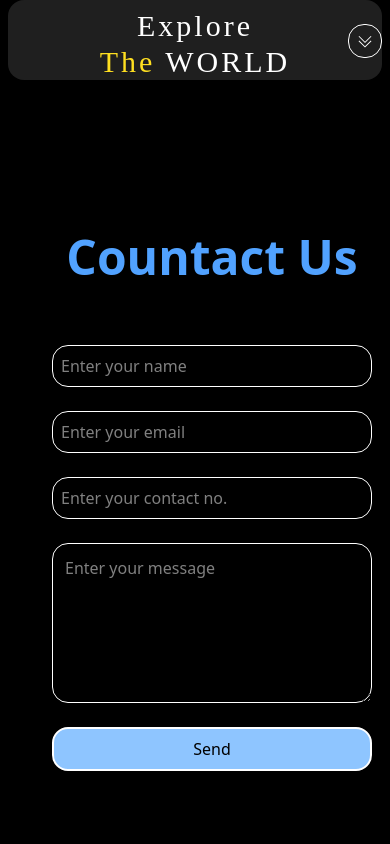
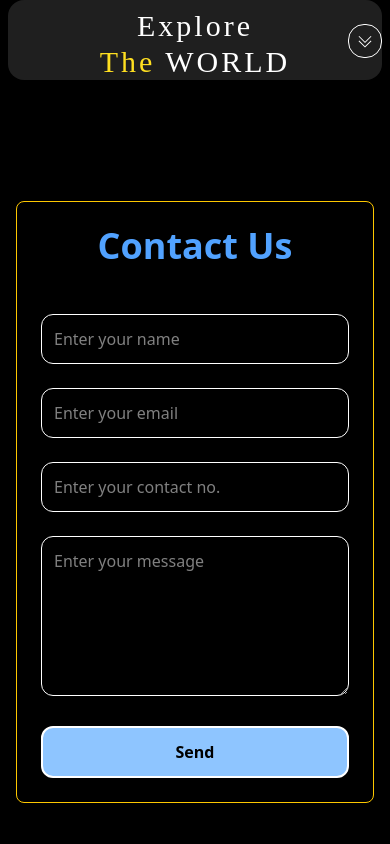
Before and after one commit to abhas20/WorldAngel, a React (Vite) app in the folder frontend_country/: page /contact in a window 390 px wide. Shown: the top 844 px of the page. Built offline with nearby package versions, Linux system fonts and the light colour scheme; no server answers.

Commit message:
made responsive

```diff
--- a/frontend_country/src/components/layout/CountryDetail.jsx
+++ b/frontend_country/src/components/layout/CountryDetail.jsx
@@ -45,7 +45,7 @@ export default function CountryDetail() {
                   );
                   })}</p>
                 <p><span className='font-bold text-gray-300'>Languages: </span>{Object.keys(country.languages).map((key)=>country.languages[key]).join(" ,")}</p>
-                <p><span className='font-bold text-gray-300'>Location: </span>{country.maps.googleMaps}</p>
+                <p><span className='font-bold text-gray-300'>Location: </span><NavLink to={country.maps.googleMaps}>{country.maps.googleMaps}</NavLink></p>
                 <NavLink to={"/country"}><button className='border-2 font-bold absolute right-10 text-black bg-white border-blue-600 p-1.5 rounded-2xl'>Go Back</button></NavLink>
                 </div>
                 </div>
--- a/frontend_country/src/components/ui/ImgDropdown.jsx
+++ b/frontend_country/src/components/ui/ImgDropdown.jsx
@@ -34,7 +34,7 @@ export default function ImgDropdown({logoutUser}) {
           {open && (
             <ul className="absolute right-0 mt-2 w-40 bg-black  rounded shadow-md z-50">
               <li className="flex justify-end cursor-pointer" onClick={handleAvatarClick}><IoIosClose/></li>
-              <NavLink to="/profile"><li className="px-4 py-2 hover:underline underline-offset-2 hover:text-amber-500 cursor-pointer">
+              <NavLink to="/profile" onClick={handleAvatarClick}><li className="px-4 py-2 hover:underline underline-offset-2 hover:text-amber-500 cursor-pointer">
                 Profile
               </li>
               </NavLink>
--- a/frontend_country/src/pages/Contact.jsx
+++ b/frontend_country/src/pages/Contact.jsx
@@ -9,16 +9,58 @@ export default function Contact() {
        toast.info("Message sent successfully")
   }
   return (
-    <section className='bg-black text-white p-10 m-auto space-y-2.5  flex flex-col justify-center items-center h-screen '>
-      <form action={formSubmit} className=' m-auto [&_input]:border border-white space-y-6 p-3 [&_input]:p-2 '>
-      <h2 className='text-5xl text-blue-400 pb-10 font-bold text-center'>Countact Us</h2>
-        <input type='text' className='block rounded-2xl w-80' required autoComplete='off' autoCapitalize='on'placeholder='Enter your name' name='username'/>
-        <input type='email' className='block rounded-2xl w-80' required autoComplete='off' autoCapitalize='on'placeholder='Enter your email' name='email'/>
-        <input type='text' className='block rounded-2xl w-80' required autoComplete='off' autoCapitalize='on'placeholder='Enter your contact no.' name='contact'/>
-        <textarea name="message" className='block border p-3 border-white h-40 w-80 rounded-2xl' placeholder='Enter your message'></textarea>
-        <button type='submit' className='rounded-2xl text-black hover:bg-gray-400 bg-blue-300 left-1/2 w-80 p-2 border-2 border-white text-center' >Send</button>
-      </form>
+  <section className="bg-black text-white px-4 py-10 flex justify-center items-center min-h-screen">
+    <form
+      action={formSubmit}
+      className="w-full max-w-md bg-black space-y-6 p-6 border border-yellow-400 rounded-lg"
+    >
+      <h2 className="text-4xl sm:text-5xl text-blue-400 font-bold text-center pb-6">
+        Contact Us
+      </h2>
 
-    </section>
-  )
+      <input
+        type="text"
+        name="username"
+        placeholder="Enter your name"
+        autoComplete="off"
+        autoCapitalize="on"
+        required
+        className="w-full p-3 rounded-xl border border-white bg-transparent"
+      />
+
+      <input
+        type="email"
+        name="email"
+        placeholder="Enter your email"
+        autoComplete="off"
+        autoCapitalize="on"
+        required
+        className="w-full p-3 rounded-xl border border-white bg-transparent"
+      />
+
+      <input
+        type="text"
+        name="contact"
+        placeholder="Enter your contact no."
+        autoComplete="off"
+        autoCapitalize="on"
+        required
+        className="w-full p-3 rounded-xl border border-white bg-transparent"
+      />
+
+      <textarea
+        name="message"
+        placeholder="Enter your message"
+        className="w-full p-3 h-40 rounded-xl border border-white bg-transparent"
+      ></textarea>
+
+      <button
+        type="submit"
+        className="w-full p-3 rounded-xl bg-blue-300 hover:bg-gray-400 text-black font-semibold border-2 border-white transition duration-300"
+      >
+        Send
+      </button>
+    </form>
+  </section>
+);
 }
--- a/frontend_country/src/pages/login.jsx
+++ b/frontend_country/src/pages/login.jsx
@@ -1,15 +1,15 @@
-import React, { useEffect, useRef } from 'react'
+import React, { useEffect, useRef, useState } from 'react'
 import { NavLink, useNavigate } from 'react-router-dom'
 import { login } from '../api/authApi';
 import useAuth from '../auth/hooks/useAuth';
 import { toast } from 'react-toastify';
+import Loader from '../components/ui/Loader';
 
 export default function Login() {
 
     const formRef=useRef(null);
-    const errRef=useRef();
 
-
+    const [isLoading,setLoading]=useState(false);
     const {setAuth,fetchUser}=useAuth();
 
     const loginUser= async (data)=>{
@@ -28,11 +28,12 @@ export default function Login() {
       const formData = new FormData(formRef.current);
       const filled = Object.fromEntries(formData.entries());
       const response = await loginUser(filled);
+      setLoading(true)
 
 
       if (response.status === 200) {
         const {user,refreshToken ,accessToken}=response.data.message
-        console.log(response.data)
+        // console.log(response.data)
         setAuth({accessToken,refreshToken,user})
         await fetchUser();
         navigate("/");
@@ -47,22 +48,53 @@ export default function Login() {
       console.error("Login error:", error);
       toast.error("Login failed. Please try again.");
     }
+    finally{
+      setLoading(false);
+    }
   };
 
-  return (
-      <form onSubmit={formSubmit} ref ={formRef}>
-        <div className='flex h-screen bg-black text-white'>
-          <div className='bg-gray-800 flex flex-col justify-center p-20 items-center m-auto gap-3 border rounded-2xl border-amber-300'>
-          <h1 className='text-3xl font-bold'>Login</h1>
-          <input  type="text" placeholder='Username' name='username' className='border border-gray-300 p-2 rounded-md mt-4' required/>
-          <input type="password" name='password' placeholder='Password' className='border border-gray-300 p-2 rounded-md mt-4' required autoComplete='off' />
-          <button type="submit" className='bg-sky-500 text-white p-2 rounded-md mt-4'>Login</button>
-        <div className='flex justify-center items-center mt-4'>
+ return (
+  <form onSubmit={formSubmit} ref={formRef}>
+    {isLoading?<Loader/>: <div className="flex items-center justify-center min-h-screen bg-black text-white px-4">
+      <div className="bg-gray-800 flex flex-col justify-center items-center w-full max-w-sm sm:max-w-md py-12 px-6 sm:py-16 sm:px-12 gap-y-6 border rounded-2xl border-amber-300 shadow-lg">
+        <h1 className="text-3xl font-bold">Login</h1>
+
+        <input
+          type="text"
+          name="username"
+          placeholder="Username"
+          className="w-full border border-gray-300 p-3 rounded-md"
+          required
+        />
+
+        <input
+          type="password"
+          name="password"
+          placeholder="Password"
+          className="w-full border border-gray-300 p-3 rounded-md"
+          required
+          autoComplete="off"
+        />
+
+        <button
+          type="submit"
+          className="w-full bg-sky-500 hover:bg-sky-600 text-white p-3 rounded-md font-semibold transition duration-300"
+        >
+          Login
+        </button>
+
+        <div className="flex justify-center items-center mt-6 text-sm">
           <p>Don't have an account?</p>
-          <NavLink to="/signup" className='text-blue-500 ml-2 hover:text-orange-300'>Sign Up</NavLink>
-          </div>
-          </div>
+          <NavLink
+            to="/signup"
+            className="text-blue-500 ml-2 hover:text-orange-300 font-medium"
+          >
+            Sign Up
+          </NavLink>
         </div>
-      </form>
-  )
+      </div>
+    </div>}
+  </form>
+);
+
 }
--- a/frontend_country/src/pages/signup.jsx
+++ b/frontend_country/src/pages/signup.jsx
@@ -1,11 +1,13 @@
-import React from 'react'
+import React, { useState } from 'react'
 import { NavLink, useNavigate } from 'react-router-dom'
 import { register } from '../api/authApi'
 import { toast } from 'react-toastify';
+import Loader from '../components/ui/Loader';
 
 
 
 export default function Signup() {
+  const [isLoading,setLoading]=useState(false);
 
   const registerUser= async (data)=>{
     try {
@@ -23,6 +25,7 @@ export default function Signup() {
       console.log(formData.entries())
       const filled =Object.fromEntries(formData.entries())
       const data=await registerUser(filled);
+      setLoading(true);
       if(data.status==201){navigate("/login");
       toast.success("Signed Up Successfully")
       if(data.status==409){
@@ -33,23 +36,60 @@ export default function Signup() {
     } catch (error) {
       toast.error("Something went wrong")
     }
+    finally{
+      setLoading(false);
+    }
   }
 
-  return (
-      <form action={formSubmit}>
-        <div className='flex h-screen bg-black text-white'>
-          <div className='bg-gray-800 flex flex-col justify-center p-20 items-center m-auto gap-3 border rounded-2xl border-amber-300'>
-          <h1 className='text-3xl font-bold'>Sign Up</h1>
-          <input type="text" placeholder='Username' name='username' className='border border-gray-300 p-2 rounded-md mt-4' required/>
-          <input type="text" placeholder='Email' name='email' className='border border-gray-300 p-2 rounded-md mt-4' required/>
-          <input type="password" name='password' placeholder='Password' className='border border-gray-300 p-2 rounded-md mt-4' required autoComplete='off' />
-          <button type="submit" className='bg-sky-500 text-white p-2 rounded-md mt-4'>Sign Up</button>
-        <div className='flex justify-center items-center mt-4'>
+ return (
+  <form action={formSubmit}>
+    {isLoading?<Loader/>: <div className="flex items-center justify-center min-h-screen bg-black text-white px-4">
+      <div className="bg-gray-800 flex flex-col justify-center items-center w-full max-w-sm sm:max-w-md py-12 px-6 sm:py-16 sm:px-12 gap-y-6 border rounded-2xl border-amber-300 shadow-lg">
+        <h1 className="text-3xl font-bold">Sign Up</h1>
+
+        <input
+          type="text"
+          name="username"
+          placeholder="Username"
+          className="w-full border border-gray-300 p-3 rounded-md"
+          required
+        />
+
+        <input
+          type="text"
+          name="email"
+          placeholder="Email"
+          className="w-full border border-gray-300 p-3 rounded-md"
+          required
+        />
+
+        <input
+          type="password"
+          name="password"
+          placeholder="Password"
+          className="w-full border border-gray-300 p-3 rounded-md"
+          required
+          autoComplete="off"
+        />
+
+        <button
+          type="submit"
+          className="w-full bg-sky-500 hover:bg-sky-600 text-white p-3 rounded-md font-semibold transition duration-300"
+        >
+          Sign Up
+        </button>
+
+        <div className="flex justify-center items-center mt-6 text-sm">
           <p>Already have an account?</p>
-          <NavLink to="/login" className='text-blue-500 ml-2 hover:text-orange-300'>Login</NavLink>
-          </div>
-          </div>
+          <NavLink
+            to="/login"
+            className="text-blue-500 ml-2 hover:text-orange-300 font-medium"
+          >
+            Login
+          </NavLink>
         </div>
-      </form>
-  )
+      </div>
+    </div>}
+  </form>
+);
 }
```
